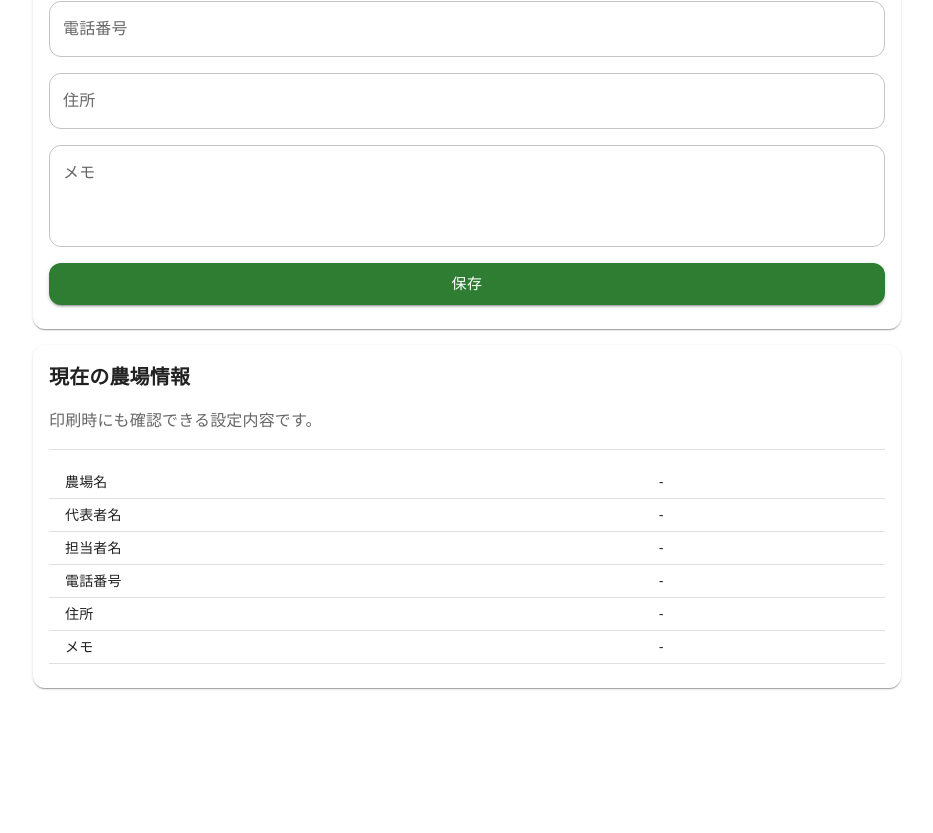
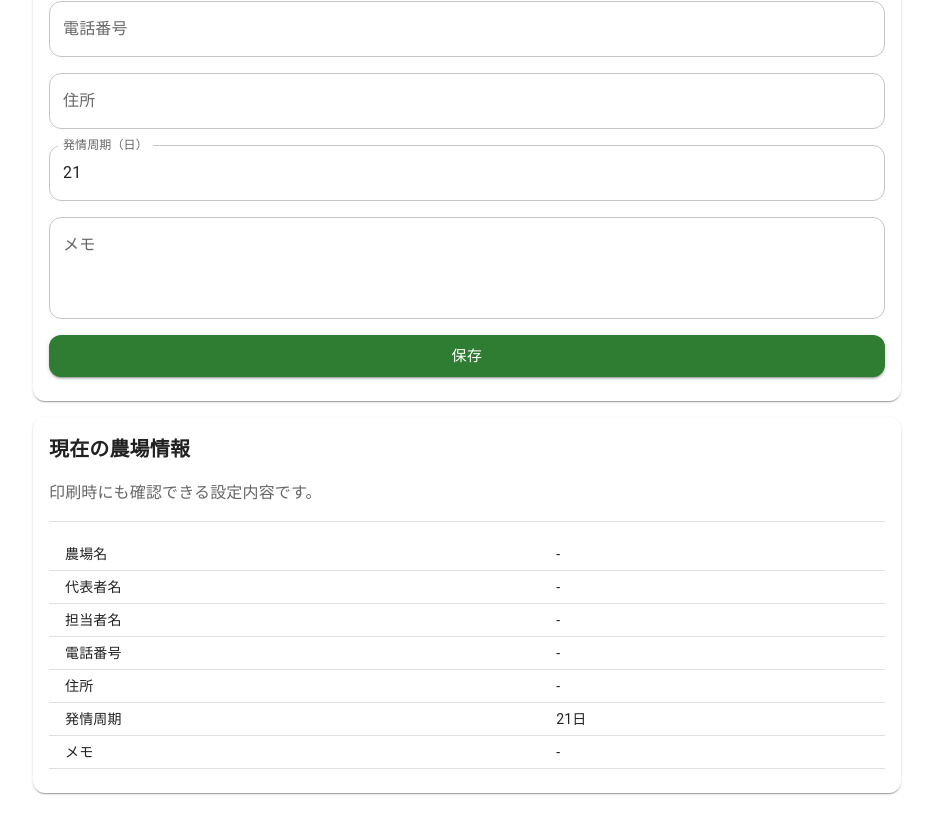
Before and after one commit to farmpro-iwate/FarmPro, a React (Vite) app in the folder client/: page /settings in a window 1280 px wide. Shown: the part 576-1409 px from the top of the page, without its empty margins (173-1106 px from the left). Before the commit the page ends 1304 px from the top, so only its background shows below. Built offline with nearby package versions, Linux system fonts and the light colour scheme; no server answers.

Commit message:
fix: initialize estrous cycle setting

```diff
--- a/client/src/pages/SettingsPage.tsx
+++ b/client/src/pages/SettingsPage.tsx
@@ -9,6 +9,7 @@ const emptySettings: FarmSettings = {
   staffName: '',
   phone: '',
   address: '',
+  estrousCycleDays: 21,
   memo: ''
 };
 
@@ -25,7 +26,7 @@ export function SettingsPage() {
     getFarmSettings().then(setForm).finally(() => setLoading(false));
   }, []);
 
-  const setValue = (key: keyof FarmSettings, value: string) => {
+  const setValue = (key: keyof FarmSettings, value: string | number) => {
     setSaved(false);
     setForm((prev) => ({ ...prev, [key]: value }));
   };
@@ -56,6 +57,7 @@ export function SettingsPage() {
             <TextField label="担当者名" value={form.staffName} onChange={(e) => setValue('staffName', e.target.value)} fullWidth />
             <TextField label="電話番号" value={form.phone} onChange={(e) => setValue('phone', e.target.value)} fullWidth />
             <TextField label="住所" value={form.address} onChange={(e) => setValue('address', e.target.value)} fullWidth />
+            <TextField label="発情周期（日）" type="number" value={form.estrousCycleDays} onChange={(e) => setValue('estrousCycleDays', Number(e.target.value))} fullWidth />
             <TextField label="メモ" value={form.memo} onChange={(e) => setValue('memo', e.target.value)} multiline minRows={3} fullWidth />
             <Button variant="contained" size="large" onClick={handleSave}>保存</Button>
           </Stack>
@@ -67,9 +69,7 @@ export function SettingsPage() {
           <Stack spacing={2}>
             <Typography variant="h6" fontWeight={800}>現在の農場情報</Typography>
             <Typography color="text.secondary">印刷時にも確認できる設定内容です。</Typography>
-
             <Divider />
-
             <Table size="small">
               <TableBody>
                 <TableRow><TableCell>農場名</TableCell><TableCell>{display(form.farmName)}</TableCell></TableRow>
@@ -77,6 +77,7 @@ export function SettingsPage() {
                 <TableRow><TableCell>担当者名</TableCell><TableCell>{display(form.staffName)}</TableCell></TableRow>
                 <TableRow><TableCell>電話番号</TableCell><TableCell>{display(form.phone)}</TableCell></TableRow>
                 <TableRow><TableCell>住所</TableCell><TableCell>{display(form.address)}</TableCell></TableRow>
+                <TableRow><TableCell>発情周期</TableCell><TableCell>{form.estrousCycleDays}日</TableCell></TableRow>
                 <TableRow><TableCell>メモ</TableCell><TableCell>{display(form.memo)}</TableCell></TableRow>
               </TableBody>
             </Table>
```
